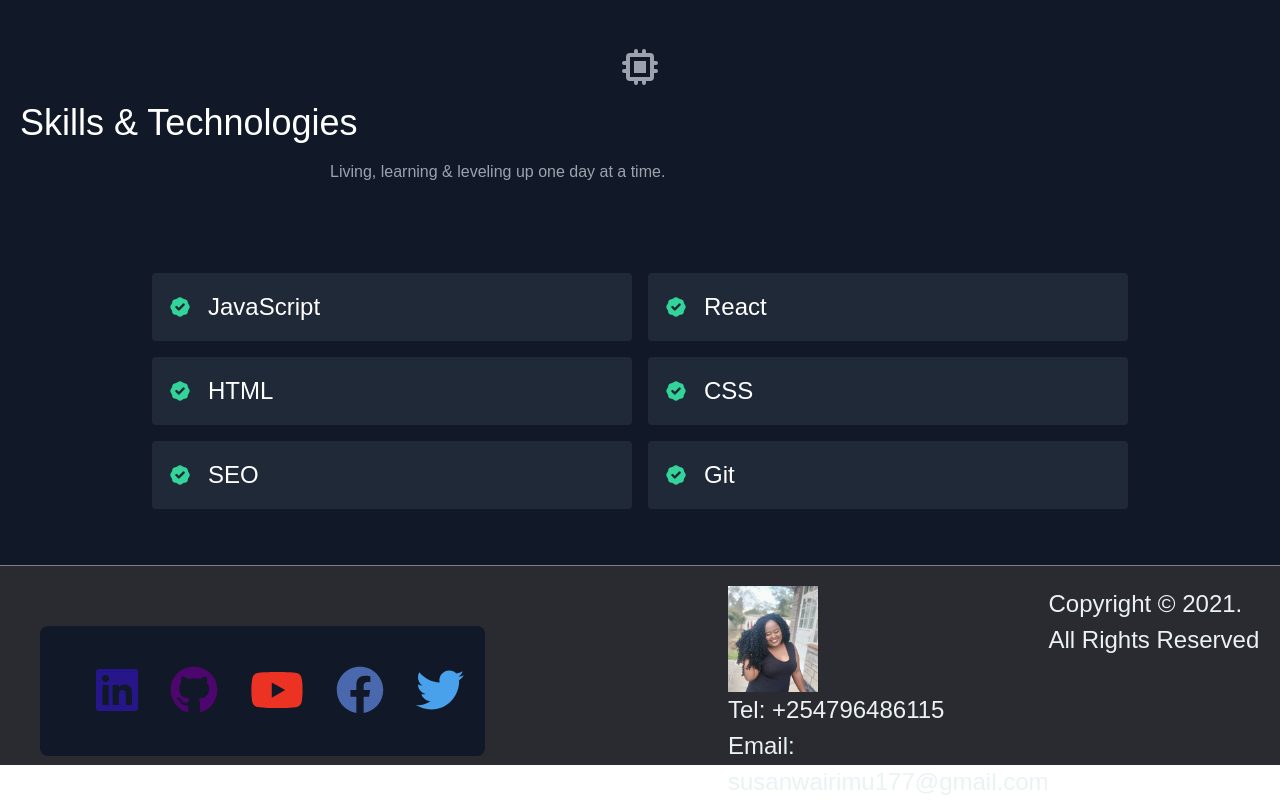
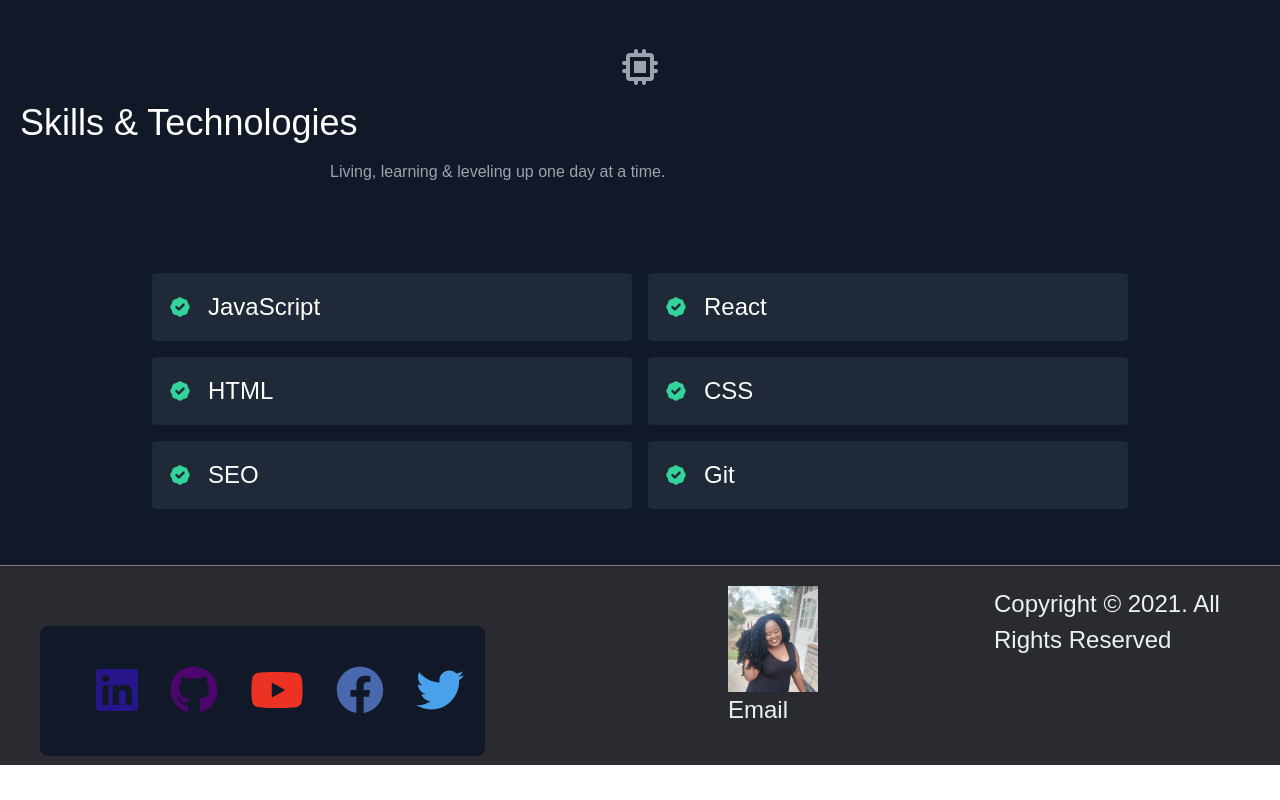
Before and after one commit to Susan56789/portfolio, a React (Create React App) app: page / in a window 1280 px wide. Shown: the part 1047-1847 px from the top of the page. Built offline with nearby package versions, Linux system fonts and the light colour scheme.

Commit message:
added mailto

```diff
--- a/src/components/Footer.js
+++ b/src/components/Footer.js
@@ -18,12 +18,7 @@ return(
     <Row>
         <Col>
         <img src={user}  width="90" height="90" alt="Susan Wairimu"/>
-        <p>
-            Tel: +254796486115
-        </p>
-        <p>
-            Email: susanwairimu177@gmail.com
-        </p>
+        <a href="mailto:susanwairimu177@gmail.com">Email</a>
         </Col>
     </Row>
 </Container>
```
